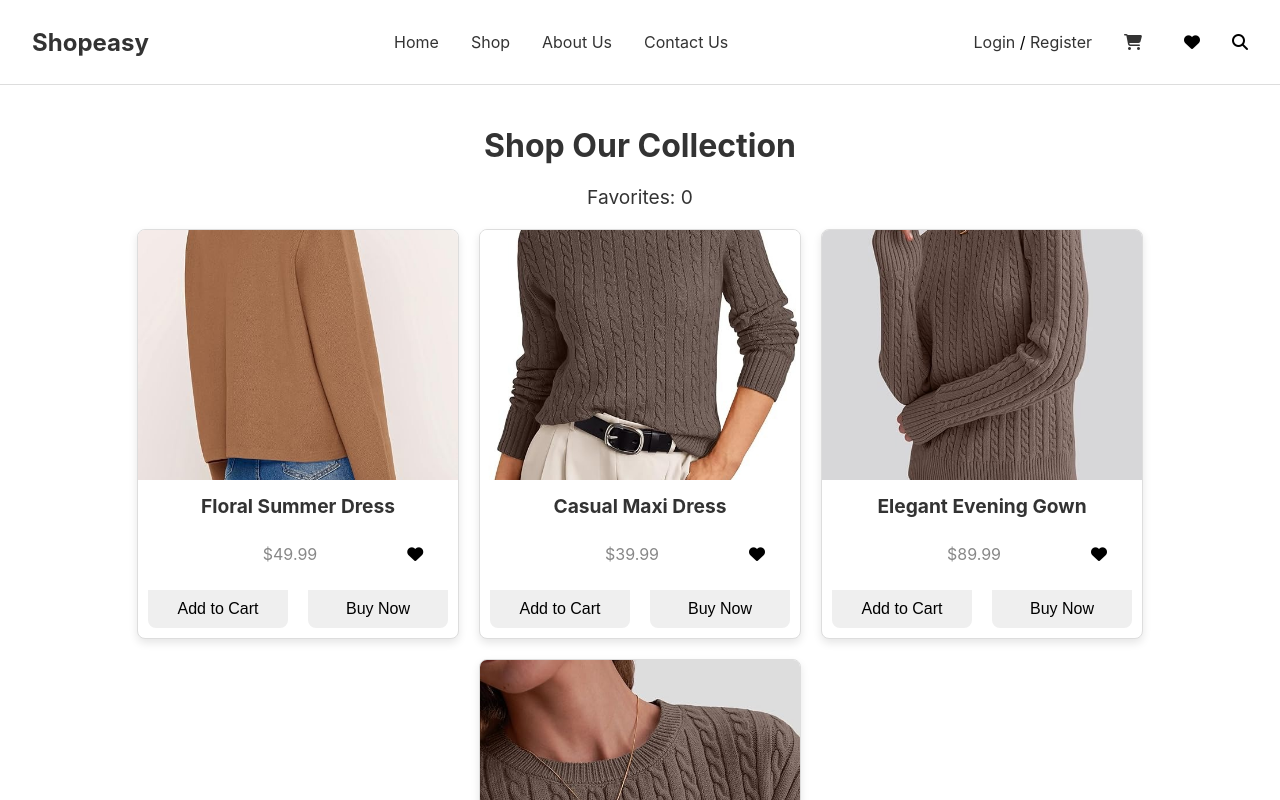
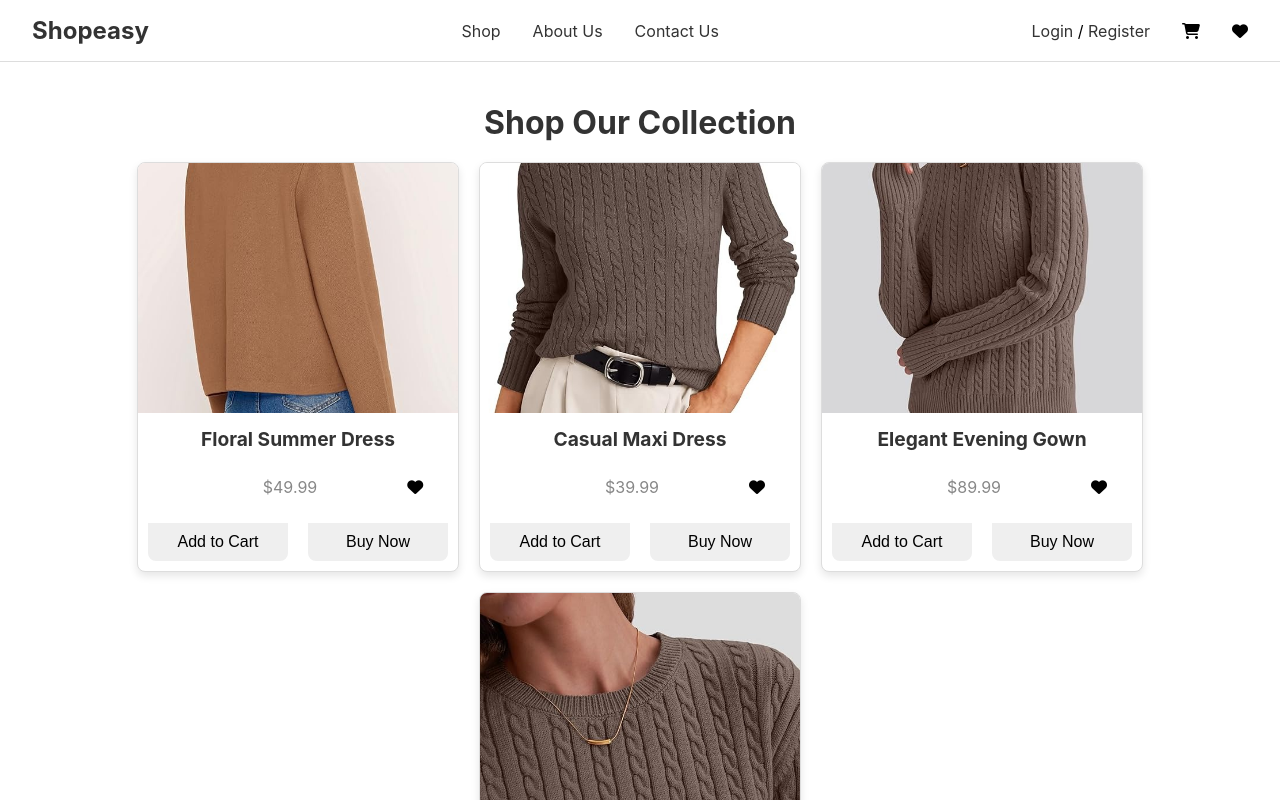
Before and after one commit to chandanams19/team5, a React (Create React App) app in the folder shopeasy/: page /shop in a window 1280 px wide. Shown: the top 800 px of the page. Built offline with nearby package versions, Linux system fonts and the light colour scheme.

Commit message:
add to cart and fav icon count code update

```diff
--- a/shopeasy/src/App.js
+++ b/shopeasy/src/App.js
@@ -1,26 +1,34 @@
 // App.js
-import React from 'react';
+import React, { useState } from 'react';
 import { BrowserRouter as Router, Route, Routes } from 'react-router-dom';
 import Navbar from './components/Navbar';
 import Banner from './components/Banner';
+import Shop from './components/Shop';
 import Login from './components/Login';
 import Register from './components/Register';
 import About from './components/About';
 import Contact from './components/Contact';
-import Shop from './components/Shop';
 import './App.css';
 
+const App = () => {
+  const [favoriteCount, setFavoriteCount] = useState(0);
+  const [cartCount, setCartCount] = useState(0);
 
-const App = () => {
+  const incrementFavoriteCount = () => {
+    setFavoriteCount(favoriteCount + 1);
+  };
+
+  const incrementCartCount = () => {
+    setCartCount(cartCount + 1);
+  };
 
   return (
-
     <Router>
       <div className="App">
-        <Navbar />
+        <Navbar favoriteCount={favoriteCount} cartCount={cartCount} />
         <Routes>
           <Route path="/" element={<Banner />} />
-          <Route path="/shop" element={<Shop/>}  />
+          <Route path="/shop" element={<Shop incrementFavoriteCount={incrementFavoriteCount} incrementCartCount={incrementCartCount} />} />
           <Route path="/login" element={<Login />} />
           <Route path="/register" element={<Register />} />
           <Route path="/about" element={<About />} />
--- a/shopeasy/src/assets/Navbar.css
+++ b/shopeasy/src/assets/Navbar.css
@@ -10,32 +10,36 @@
 .logo {
   font-size: 1.5rem;
   font-weight: bold;
-  color: #e63946;
+  color: #333;
+  text-decoration: none;
+  &:hover{
+    color: #e63946;
+  }
 }
 
-.nav-links {
+.nav-links , .nav-icons{
   list-style: none;
   display: flex;
   gap: 2rem;
+  a{
+    text-decoration: none;
+    color: #333;
+
+  }
+  :hover{
+    color: #e63946;
+  }
 }
 
-.nav-links a {
-  text-decoration: none;
-  color: #333;
 
-}
 
-.nav-icons {
-  display: flex;
-  gap: 1rem;
-  align-items: center;
-}
+
 
 .icon {
   font-size: 1.2rem;
   cursor: pointer;
 }
-/* Navbar.css */
+
 
 .logo-link {
 font-size: 1.5rem;
@@ -52,3 +56,17 @@ color: #ff4a57;
     padding-right: 10px;
   }
 }
+.icon-with-count {
+  position: relative;
+}
+
+.cart-count, .favorite-count {
+  position: absolute;
+  top: -5px;
+  right: -10px;
+  background-color: #ff5252;
+  color: white;
+  border-radius: 50%;
+  padding: 3px 7px;
+  font-size: 12px;
+}
--- a/shopeasy/src/components/Navbar.js
+++ b/shopeasy/src/components/Navbar.js
@@ -1,58 +1,29 @@
-// Navbar.js
-import React,{useState} from 'react';
+// src/components/Navbar.js
+import React from 'react';
 import { Link } from 'react-router-dom';
 import '../assets/Navbar.css';
 
-
-const Navbar = () => {
-  const [isSearchOpen, setIsSearchOpen] = useState(false);
-
-  const toggleSearch = () => {
-    setIsSearchOpen(!isSearchOpen);
-  }
+const Navbar = ({ favoriteCount, cartCount }) => {
   return (
     <nav className="navbar">
-      <div className="navbar-logo">
-        <Link to="/" className="logo-link">Shopeasy</Link> {/* Link to Home */}
+      <Link to="/" className="logo">Shopeasy</Link>
+      <div className="nav-links">
+        <Link to="/shop">Shop</Link>
+        <Link to="/about">About Us</Link>
+        <Link to="/contact">Contact Us</Link>
       </div>
-      {/* <h1>ShopEasy</h1> */}
-      <ul className="nav-links">
-        <li><Link to="/">Home</Link></li>
-        <li><Link to="/shop">Shop</Link></li>
-        <li><Link to="/about">About Us</Link></li>
-        <li><Link to="/contact">Contact Us</Link></li>
-      </ul>
       <div className="nav-icons">
-        <ul className="nav-links">
-          <li><Link to="/login">Login</Link> / <Link to="/register">Register</Link></li>
-          <li className="navbar-cart">
-            <Link to="/cart">
-              <i className="fas fa-shopping-cart"></i>
-            </Link>
-          </li>
-          <li>
-            <Link to="/heart">
-              <i class="fa-solid fa-heart"></i>
-            </Link>
-          </li>
-          <li className="navbar-search">
-          {isSearchOpen ? (
-            <input
-              type="text"
-              placeholder="Search..."
-              className="search-input"
-              autoFocus
-              onBlur={toggleSearch} // Close the search bar on losing focus
-            />
-          ) : (
-            <i className="fas fa-search search-icon" onClick={toggleSearch}></i>
-          )}
+        <li>
+          <Link to="/login">Login</Link> / <Link to="/register">Register</Link>
         </li>
-
-
-
-        </ul>
-
+        <div className="icon-with-count">
+          <i className="fa fa-shopping-cart"></i>
+          {cartCount > 0 && <span className="cart-count">{cartCount}</span>}
+        </div>
+        <div className="icon-with-count">
+          <i className="fa fa-heart"></i>
+          {favoriteCount > 0 && <span className="favorite-count">{favoriteCount}</span>}
+        </div>
       </div>
     </nav>
   );
--- a/shopeasy/src/components/Shop.js
+++ b/shopeasy/src/components/Shop.js
@@ -2,10 +2,8 @@
 import React, { useEffect, useState } from 'react';
 import '../assets/Shop.css';
 
-const Shop = () => {
+const Shop = ({ incrementFavoriteCount, incrementCartCount }) => {
   const [dresses, setDresses] = useState([]);
-  const [favorites, setFavorites] = useState({});
-  const [favoriteCount, setFavoriteCount] = useState(0);
 
   useEffect(() => {
     fetch('./json/shop.json')
@@ -14,22 +12,9 @@ const Shop = () => {
       .catch(error => console.error("Error loading shop data:", error));
   }, []);
 
-  const handleFavoriteClick = (id) => {
-    setFavorites((prevFavorites) => {
-      const updatedFavorites = { ...prevFavorites, [id]: !prevFavorites[id] };
-
-      // Update the favorite count based on the new state
-      const newCount = Object.values(updatedFavorites).filter(Boolean).length;
-      setFavoriteCount(newCount);
-
-      return updatedFavorites;
-    });
-  };
-
   return (
     <div className="shop-container">
       <h1>Shop Our Collection</h1>
-      <div className="favorites-count">Favorites: {favoriteCount}</div>
       <div className="dresses-grid">
         {dresses.map(dress => (
           <div key={dress.id} className="dress-card">
@@ -38,15 +23,11 @@ const Shop = () => {
             <div className="p-dress-price">
               <p className="dress-price">{dress.price}</p>
               <p>
-                <i
-                  className={`fa-solid fa-heart ${favorites[dress.id] ? 'active' : ''}`}
-                  onClick={() => handleFavoriteClick(dress.id)}
-                ></i>
+                <i className="fa-solid fa-heart" onClick={incrementFavoriteCount}></i>
               </p>
             </div>
-
             <div className="btn-alignment">
-              <button className="buy-button">Add to Cart</button>
+              <button className="buy-button" onClick={incrementCartCount}>Add to Cart</button>
               <button className="buy-button">Buy Now</button>
             </div>
           </div>
```
